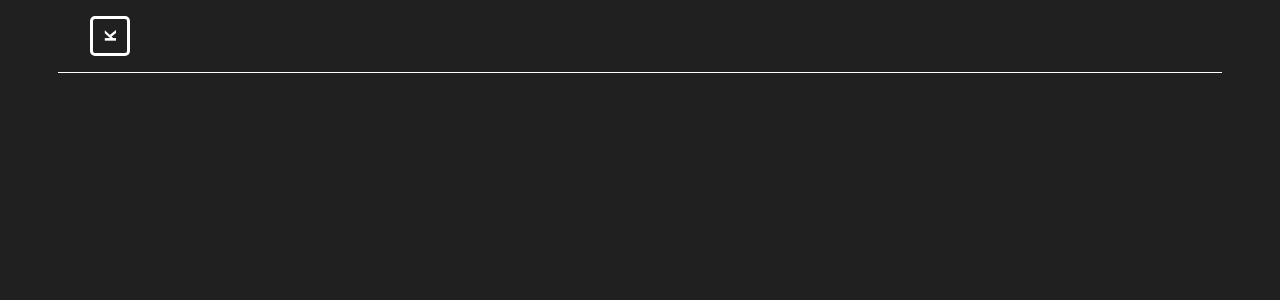
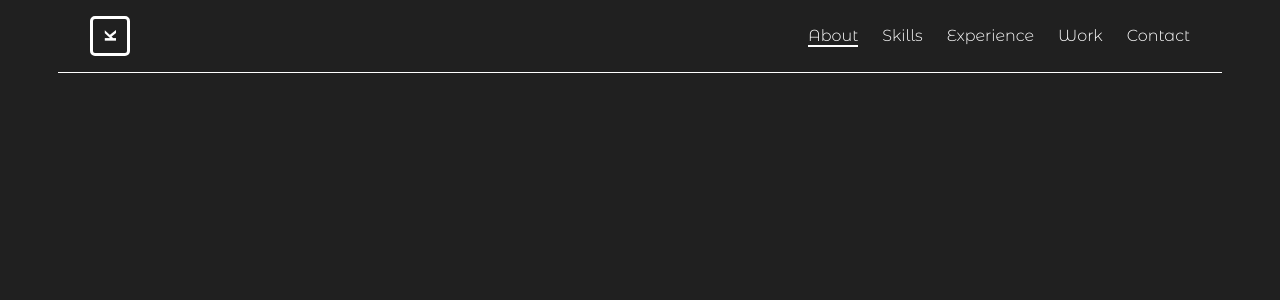
Before and after one commit to AlexsanderKevin/portfolio, a Next.js app: page / in a window 1280 px wide. Shown: the top 300 px of the page. Built offline with nearby package versions, Linux system fonts and the light colour scheme.

Commit message:
header nav

```diff
--- a/components/Logo/Logo.module.css
+++ b/components/Logo/Logo.module.css
@@ -9,4 +9,5 @@
     font-weight: bold;
     transform: rotate(-90deg);
     color: var(--color-main);
+    cursor: pointer;
 }
--- a/components/Nav/Nav.js
+++ b/components/Nav/Nav.js
@@ -1,7 +1,14 @@
+import Link from 'next/link'
 import styles from './Nav.module.css'
 
 export default function Nav () {
     return (
-        <nav></nav>
+        <nav className={ styles.navContainer }>
+            <Link className='active' href='#about' > About </Link>
+            <Link href='#skills' > Skills </Link>
+            <Link href='#experience' > Experience </Link>
+            <Link href='#work' > Work </Link>
+            <Link href='#contact' > Contact </Link>
+        </nav>
     )
 }
--- a/components/Nav/Nav.module.css
+++ b/components/Nav/Nav.module.css
@@ -0,0 +1,32 @@
+.navContainer {
+    display: flex;
+    gap: 1.5rem;
+}
+
+.navContainer a {
+    color: var(--color-secondary);
+    font-weight: lighter;
+    box-sizing: border-box;
+    height: 20px
+}
+
+.navContainer a {
+    color: var(--color-main);
+}
+
+
+.navContainer a:global(.active)::after,
+.navContainer a:hover::after {
+    content: '';
+    height: 2px;
+    display: block;
+    width: 0;
+    background-color: var(--color-main);
+    animation: fillUnderline .3s forwards;
+}
+
+@keyframes fillUnderline {
+    to {
+        width: 100%;
+    }
+}
--- a/styles/globals.css
+++ b/styles/globals.css
@@ -1,9 +1,10 @@
-@import url('https://fonts.googleapis.com/css2?family=Montserrat+Alternates:wght@400;700&display=swap');
+@import url('https://fonts.googleapis.com/css2?family=Montserrat+Alternates:wght@300;400;700&display=swap');
 @import url('./reset.css');
 
 body {
     --type-main: 'Montserrat Alternates', sans-serif;
     --color-main: #fff;
+    --color-secondary: #ccc;
     --color-bg: #202020;
 
     font-family: var(--type-main);
```
